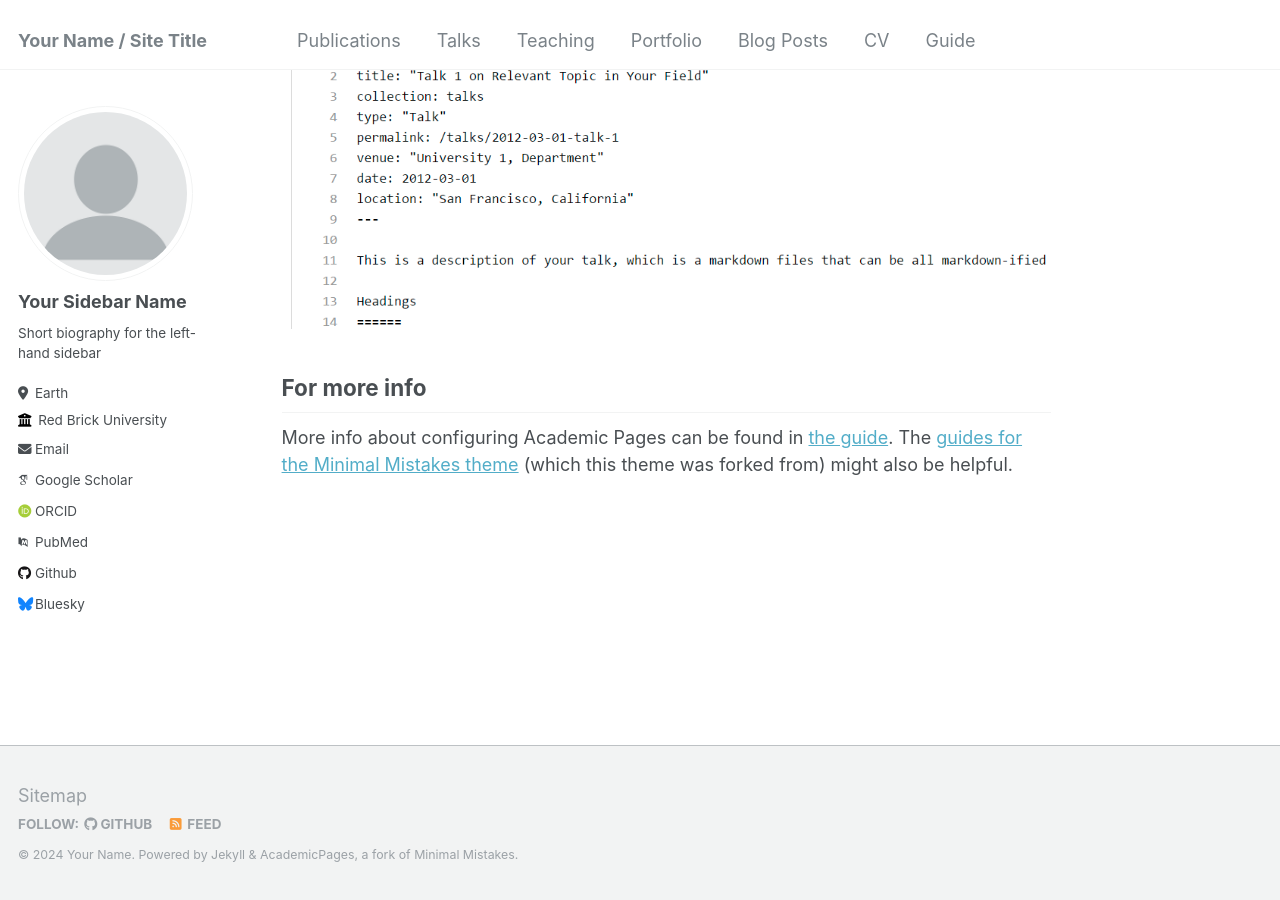
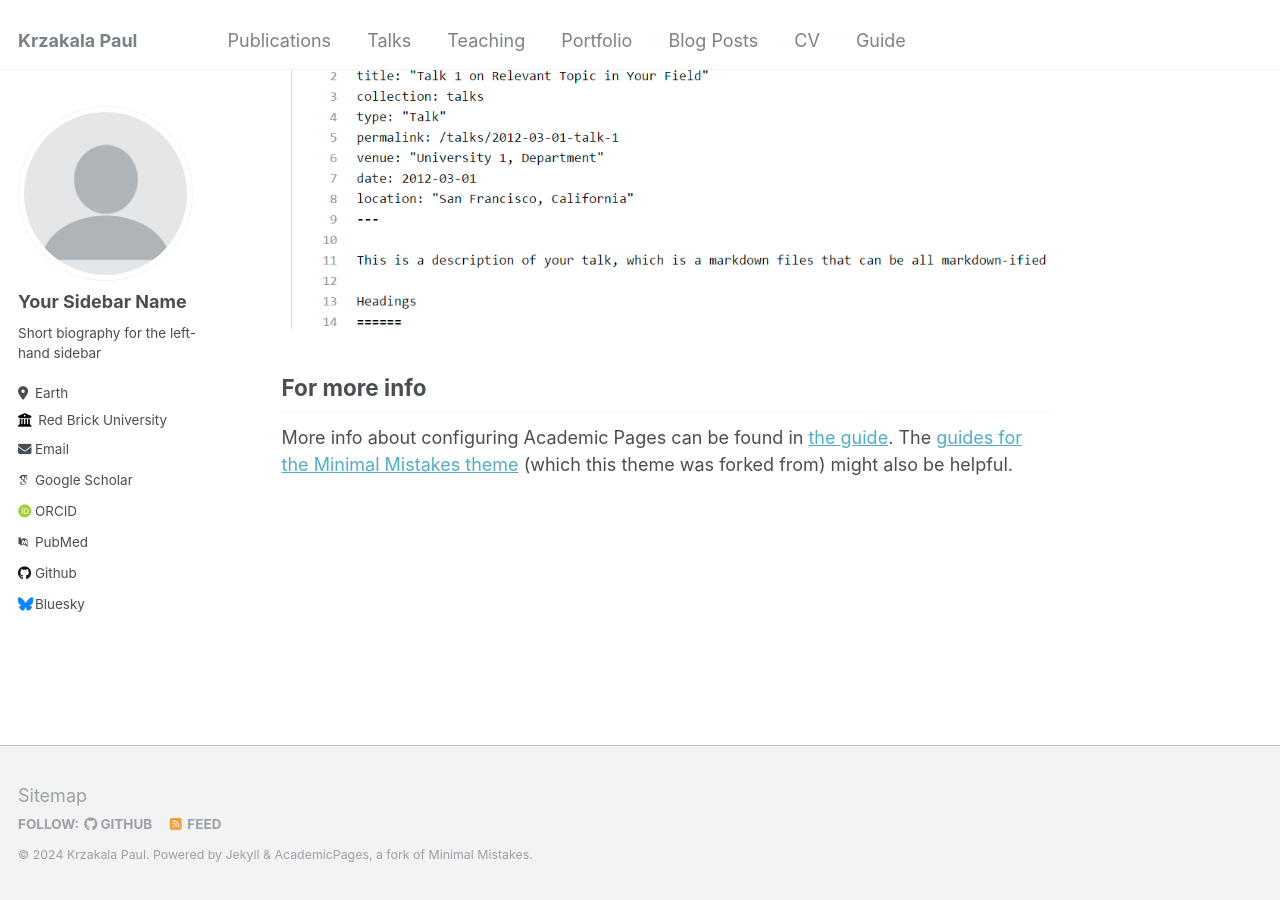
Before and after one commit to KrzakalaPaul/KrzakalaPaul.github.io, a Jekyll site: the page built from _pages/about.md, in a window 1280 px wide and 900 px high, scrolled down 2660 px. Built offline with Jekyll 4.4.1, drawn with Linux system fonts in a browser that asks for light colours; some web fonts are replaced.

Commit message:
Update _config.yml

```diff
--- a/_config.yml
+++ b/_config.yml
@@ -8,13 +8,13 @@
 
 # Basic Site Settings
 locale                   : "en-US"
-title                    : "Your Name / Site Title"
+title                    : "Krzakala Paul"
 title_separator          : "-"
-name                     : &name "Your Name"
-description              : &description "personal description"
-url                      : https://academicpages.github.io # the base hostname & protocol for your site e.g. "https://mmistakes.github.io"
+name                     : &name "Krzakala Paul"
+description              : &description "Machine Learning PhD Student"
+url                      : https://KrzakalaPaul.github.io # the base hostname & protocol for your site e.g. "https://mmistakes.github.io"
 baseurl                  : "" # the subpath of your site, e.g. "/blog"
-repository               : "academicpages/academicpages.github.io"
+repository               : "KrzakalaPaul.github.io"
 
 # Site Author - The following control what appear as part of the author content on the side bar.
 #               If a field is blank the icon and link will not appear, otherwise it will be shown.
```
